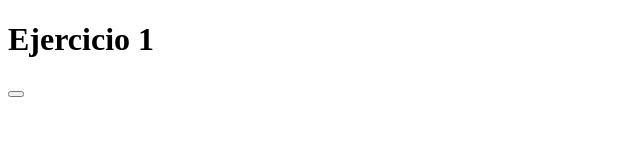
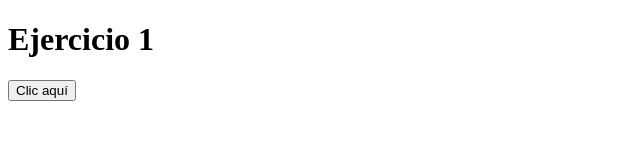
Before and after one commit to RecursosEHLE/EjemploJS, a plain HTML site: page index.html in a window 1280 px wide. Shown: the whole page, without its empty margins (0-640 px from the left). Drawn offline with Linux system fonts and the light colour scheme.

Commit message:
Update index.html

```diff
--- a/index.html
+++ b/index.html
@@ -7,7 +7,7 @@
   </head>
   <body>
     <h1>Ejercicio 1</h1>
-    <button id="btn-1" onclick="miFuncion()"></button>
+    <button id="btn-1" onclick="miFuncion()">Clic aquí</button>
     <p id="txt"></p>
   </body>
 </html>
```
